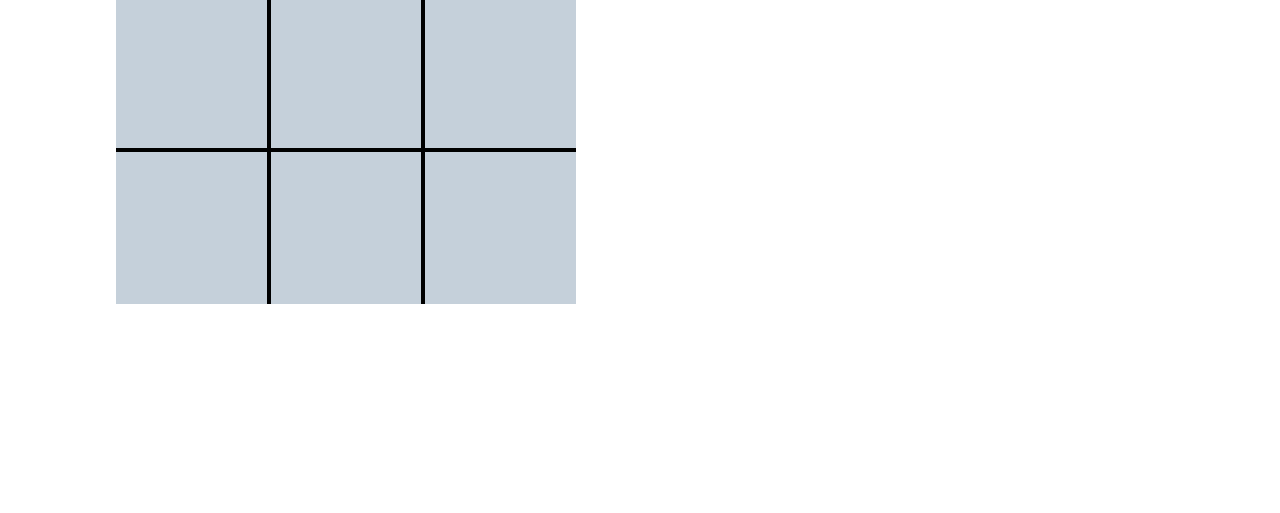
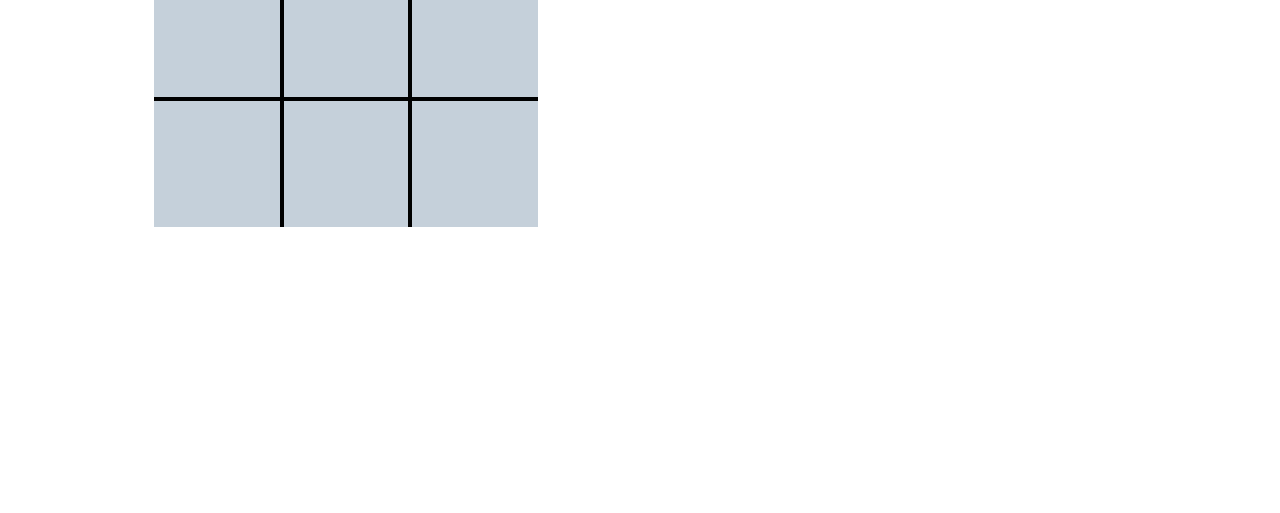
Before and after one commit to 119kanika/tic-tac-toe, a plain HTML site: page index.html in a window 1280 px wide. Shown: the part 287-800 px from the top of the page. Drawn offline with Linux system fonts and the light colour scheme.

Commit message:
Update style.css

```diff
--- a/style.css
+++ b/style.css
@@ -29,8 +29,8 @@ nav ul{
 
 .container{
     display: grid;
-    grid-template-rows: repeat(3, 12vw);
-    grid-template-columns: repeat(3, 12vw);
+    grid-template-rows: repeat(3, 10vw);
+    grid-template-columns: repeat(3, 10vw);
     font-family: 'Roboto', sans-serif;
     position: relative;
     background-color: rgb(197, 208, 218);
```
